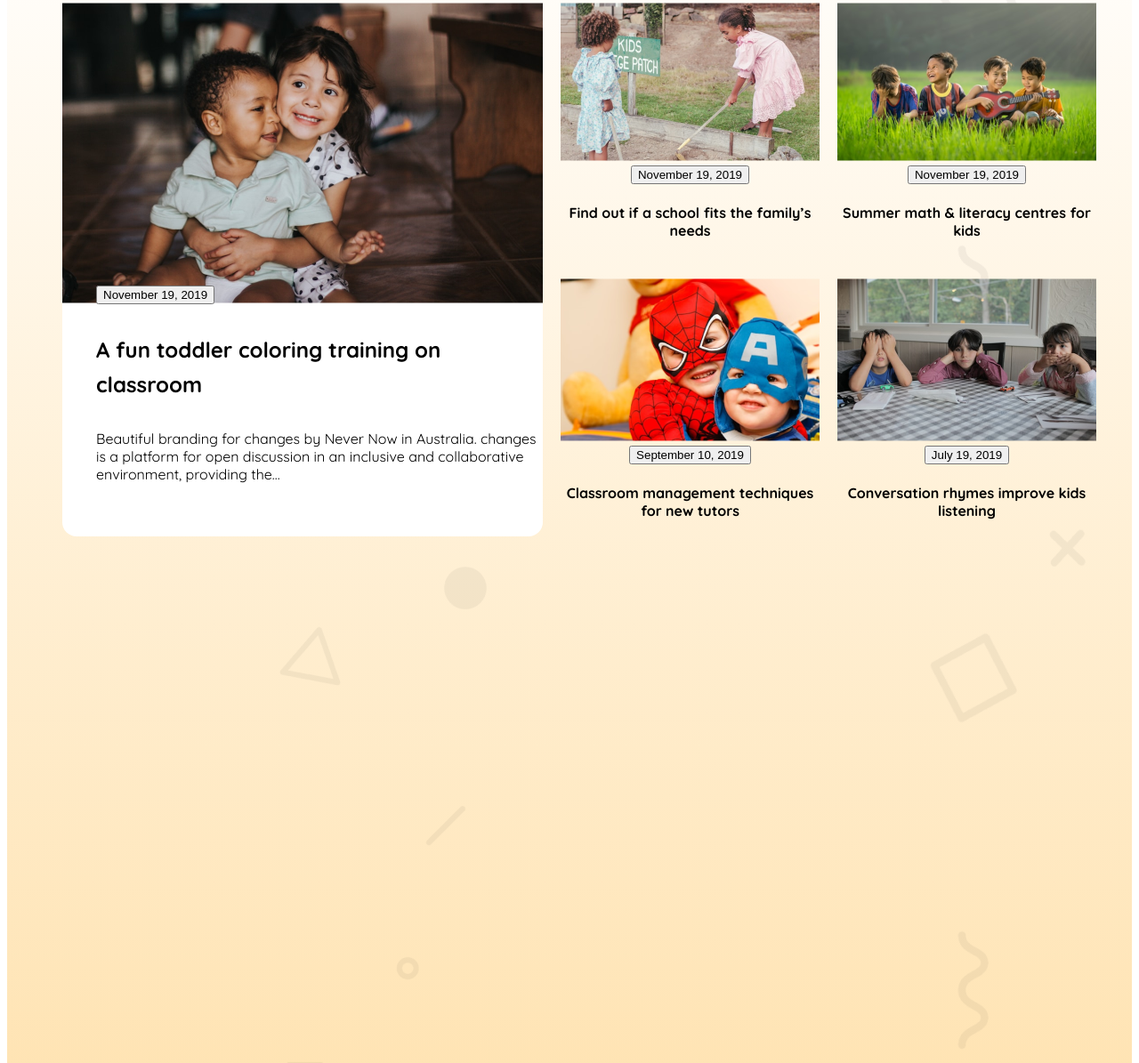
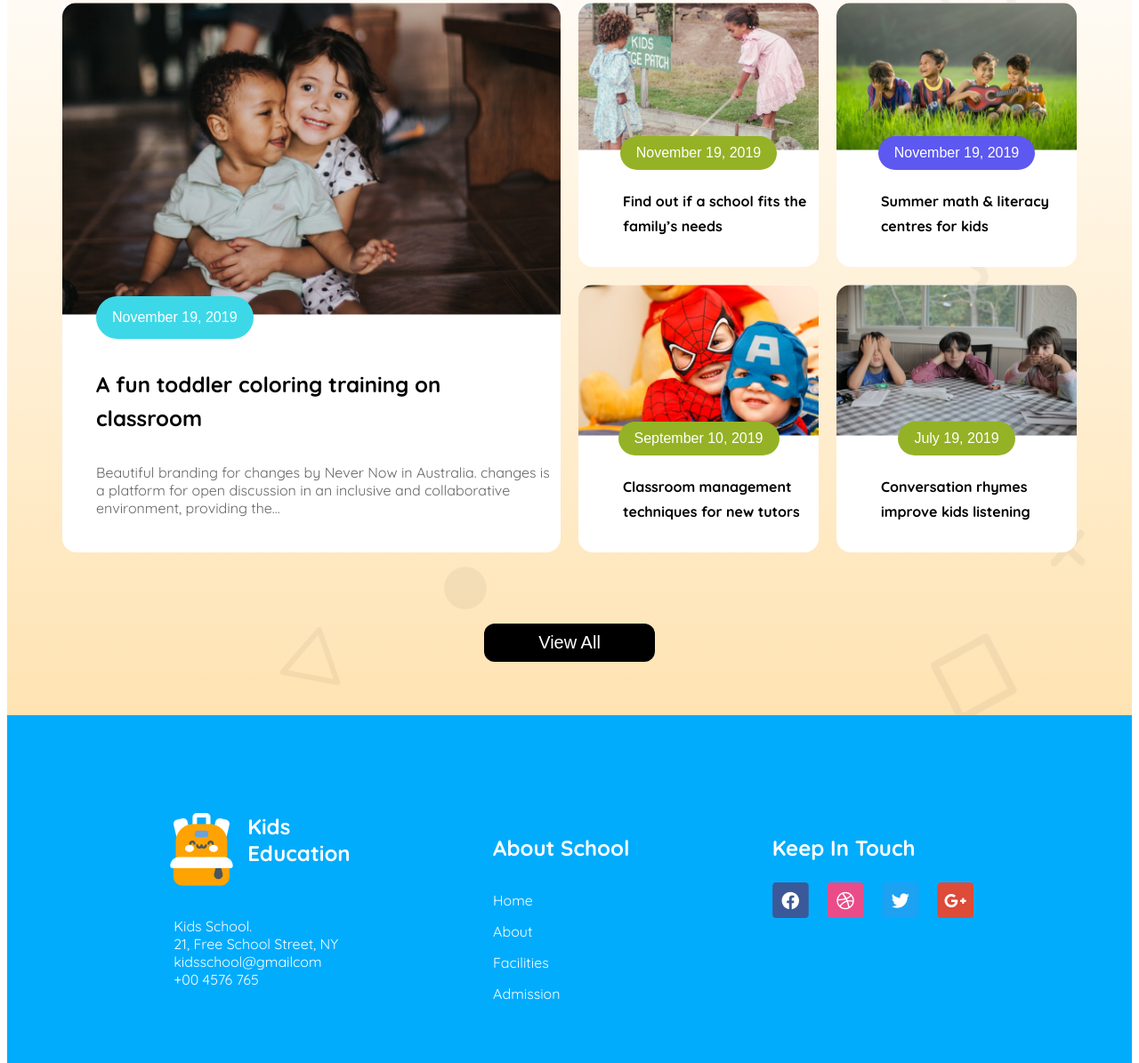
Before and after one commit to najmussakib2142/kids-school, a plain HTML site: page index.html in a window 1280 px wide. Shown: the part 1605-2800 px from the top of the page at 89% size. Drawn offline with Linux system fonts and the light colour scheme.

Commit message:
finished the footer section

```diff
--- a/index.html
+++ b/index.html
@@ -126,12 +126,12 @@
 
                     <!-- //////L /// -->
                     <div id="box-1" class="story-large-card">
-                        <img src="assets/story-1.png" alt="">
+                        <img class="img-size image-radius" src="assets/story-1.png" alt="">
 
                         <div class="card-description-lange">
-                            <button>November 19, 2019</button>
+                            <button class="story-btn-big  bg-sky-blue">November 19, 2019</button>
                             <h4>A fun toddler coloring training on <br> classroom</h4>
-                            <p>Beautiful branding for changes by Never Now in Australia.
+                            <p style="color: #666666;">Beautiful branding for changes by Never Now in Australia.
                                 changes is a platform for open discussion in an inclusive and
                                 collaborative environment, providing the...</p>
                         </div>
@@ -139,52 +139,91 @@
 
 
                     <div class="story-small-card">
-                        <img src="assets/story-2.png" alt="">
+                        <img class="img-size image-radius" src="assets/story-2.png" alt="">
                         <div class="small-card-container">
-                            <button>November 19, 2019</button>
-                            <h4>Find out if a school fits the
+                            <button class="story-btn-shared bg-common-mad">November 19, 2019</button>
+                            <h4 class="small-card-title">Find out if a school fits the
                                 family’s needs
                             </h4>
                         </div>
                     </div>
 
                     <div class="story-small-card">
-                        <img src="assets/story-3.png" alt="">
+                        <img class="img-size image-radius" src="assets/story-3.png" alt="">
                         <div class="small-card-container">
-                            <button>November 19, 2019</button>
-                            <h4>Summer math & literacy
+                            <button class="story-btn-shared bg-blue-lotos">November 19, 2019</button>
+                            <h4 class="small-card-title">Summer math & literacy
                                 centres for kids
                             </h4>
                         </div>
                     </div>
 
                     <div class="story-small-card">
-                        <img src="assets/story-4.png" alt="">
+                        <img class="img-size image-radius" src="assets/story-4.png" alt="">
                         <div class="small-card-container">
-                            <button>September 10, 2019</button>
-                            <h4>Classroom management
+                            <button class="story-btn-shared bg-common-mad">September 10, 2019</button>
+                            <h4 class="small-card-title">Classroom management
                                 techniques for new tutors
                             </h4>
                         </div>
                     </div>
 
                     <div class="story-small-card">
-                        <img src="assets/story-5.png" alt="">
+                        <img class="img-size image-radius" src="assets/story-5.png" alt="">
                         <div class="small-card-container">
-                            <button>July 19, 2019</button>
-                            <h4>Conversation rhymes
+                            <button class="story-btn-shared bg-common-mad">July 19, 2019</button>
+                            <h4 class="small-card-title">Conversation rhymes
                                 improve kids listening
                             </h4>
                         </div>
                     </div>
                 </div>
+
+                <button class="view-all-btn">View All</button>
+
             </div>
         </section>
 
     </main>
 
     <footer>
+        <section class="footer">
+            <div class="footer-container">
+                <div class="footer-logo">
+                    <div class="logo-brand-container">
+                        <h1 class="footer-brand">Kids <br> Education</h1>
+                        <img src="assets/logofooter.png" alt="">
+                    </div>
+                    <p>
+                        Kids School. <br>
+                        21, Free School Street, NY <br>
+                        kidsschool@gmailcom <br>
+                        +00 4576 765
+                    </p>
+                </div>
 
+                <div class="about-school-container">
+                    <h3>About School</h3>
+                    <ul>
+                        <li>Home</li>
+                        <li>About</li>
+                        <li>Facilities</li>
+                        <li>Admission</li>
+                    </ul>
+                </div>
+
+                <div class="social-media-icon">
+                    <h3>Keep In Touch</h3>
+                    <div class="icon-container">
+                        <a href=""><img src="assets/fb.png" alt=""></a>
+                        <a href=""><img src="assets/dribble.png" alt=""></a>
+                        <a href=""><img src="assets/twitter.png" alt=""></a>
+                        <a href=""><img src="assets/google+.png" alt=""></a>
+                    </div>
+                </div>
+            </div>
+
+        </section>
     </footer>
 
 </body>
--- a/styles/style.css
+++ b/styles/style.css
@@ -30,8 +30,29 @@
     color: #5d58ef;
 }
 
+
+.bg-sky-blue {
+    background-color: #3CD8E8;
+}
+
+.bg-blue-lotos {
+    background-color: #5D58F0;
+}
+
+.bg-common-mad {
+    background-color: #95B226;
+}
+
 .contact-btn {
     background-color: #fea301;
+}
+
+.img-size {
+    width: 100%;
+}
+
+.image-radius {
+    border-radius: 16px 16px 0px 0px;
 }
 
 
@@ -120,15 +141,28 @@
 }
 
 .enroll-btn {
-    font-weight: 700;
+    font-weight: 500;
     font-size: 1.25rem;
     background-color: black;
     color: white;
-    padding: auto;
+    /* padding: auto; */
     padding: 10px 47px;
     border-radius: 12px;
     border: none;
 
+}
+
+.view-all-btn {
+    margin-top: 80px;
+    margin-bottom: 60px;
+    font-weight: 500;
+    font-size: 1.25rem;
+    background-color: black;
+    color: white;
+    /* padding: auto; */
+    padding: 10px 61px;
+    border-radius: 12px;
+    border: none;
 }
 
 .banner-img img {
@@ -250,7 +284,10 @@
 
 
 .stories-section {
-    background: url(../assets/bg.png), linear-gradient(0deg, rgba(254, 163, 1, 0.3), rgba(255, 255, 255, 0.3) 100%);
+    background: url(../assets/bg.png),
+        linear-gradient(0deg,
+            rgba(254, 163, 1, 0.3),
+            rgba(255, 255, 255, 0.3) 100%);
     max-width: 1440px;
     margin: 0 auto;
     margin-top: 80px;
@@ -269,19 +306,22 @@
 
 .story-cards-container {
     display: grid;
-    grid-template-columns: repeat(3, 1fr);
-    grid-template-rows: repeat(4, 290px);
+    grid-template-columns: repeat(16, 1fr);
+    /* grid-template-rows: repeat(6, 1fr); */
     gap: 20px;
     margin-top: 80px;
 }
 
 #box-1 {
-    grid-row: span 2;
+    /* grid-row: span 2; */
+    /* grid-column: span 8; */
 }
 
 .story-large-card {
     border-radius: 0px 0px 16px 16px;
     background-color: rgb(255, 255, 255);
+    grid-row: span 2;
+    grid-column: span 8;
 }
 
 .card-description-lange {
@@ -297,6 +337,122 @@
     line-height: 38.35px;
 }
 
+.story-btn-shared {
+    font-weight: 400;
+    font-size: 1rem;
+    color: #FFFFFF;
+    border-radius: 47px;
+    border: none;
+    padding: 10px 18px 10px 18px;
+}
+
+.story-btn-big {
+    position: relative;
+    font-weight: 500;
+    font-size: 1rem;
+    color: #FFFFFF;
+    border-radius: 47px;
+    border: none;
+    padding: 15px 18px;
+}
+
+.btn-kids-listening {
+    width: 127px;
+    font-weight: 400;
+    color: #FFFFFF;
+    font-size: 1rem;
+    border-radius: 47px;
+    border: none;
+}
+
+.story-small-card {
+    grid-column: span 4;
+    grid-row: span 1;
+    border-radius: 16px;
+    background-color: rgb(255, 255, 255);
+}
+
+.small-card-container {
+    margin-top: -20px;
+}
+
+.small-card-title {
+    padding-left: 50px;
+    align-items: center;
+    text-align: left;
+    font-weight: 700;
+    line-height: 28px;
+    font-size: 1rem;
+}
+
+/* ............ footer section....... */
+
+.footer {
+    max-width: 1440px;
+    margin: 0 auto;
+    background-color: rgba(1, 172, 253, 1);
+}
+
+.footer-container {
+    display: flex;
+    justify-content: space-around;
+    max-width: 1070px;
+    margin: 0 auto;
+    padding-top: 110px;
+    padding-bottom: 100px;
+    /* background-color: rgba(1, 172, 253, 1); */
+}
+
+.logo-brand-container {
+    display: flex;
+    flex-direction: row-reverse;
+    justify-content: start;
+    width: auto;
+    gap: 10px;
+    margin-bottom: 35px;
+}
+
+.logo-brand-container h1 {
+    color: #FFFFFF;
+    margin: 0px;
+}
+
+.footer-logo p {
+    margin-left: 10px;
+    color: #FFFFFF;
+}
+
+.about-school-container {
+    display: flex;
+    flex-direction: column;
+}
+
+.about-school-container h3 {
+    font-size: 1.5rem;
+    color: #FFFFFF;
+}
+
+.about-school-container ul {
+    list-style: none;
+    padding: 0;
+    margin: 10px 0;
+    color: #FFFFFF;
+
+}
+
+.about-school-container ul li {
+    padding-bottom: 15px;
+}
+
+.icon-container {
+    display: flex;
+    gap: 20px;
+}
+
+.social-media-icon h3 {
+    font-size: 1.5rem;
+    color: #FFFFFF;
+}
 
 
 
```
Also changed, not shown: assets/logofooter.png (added).
